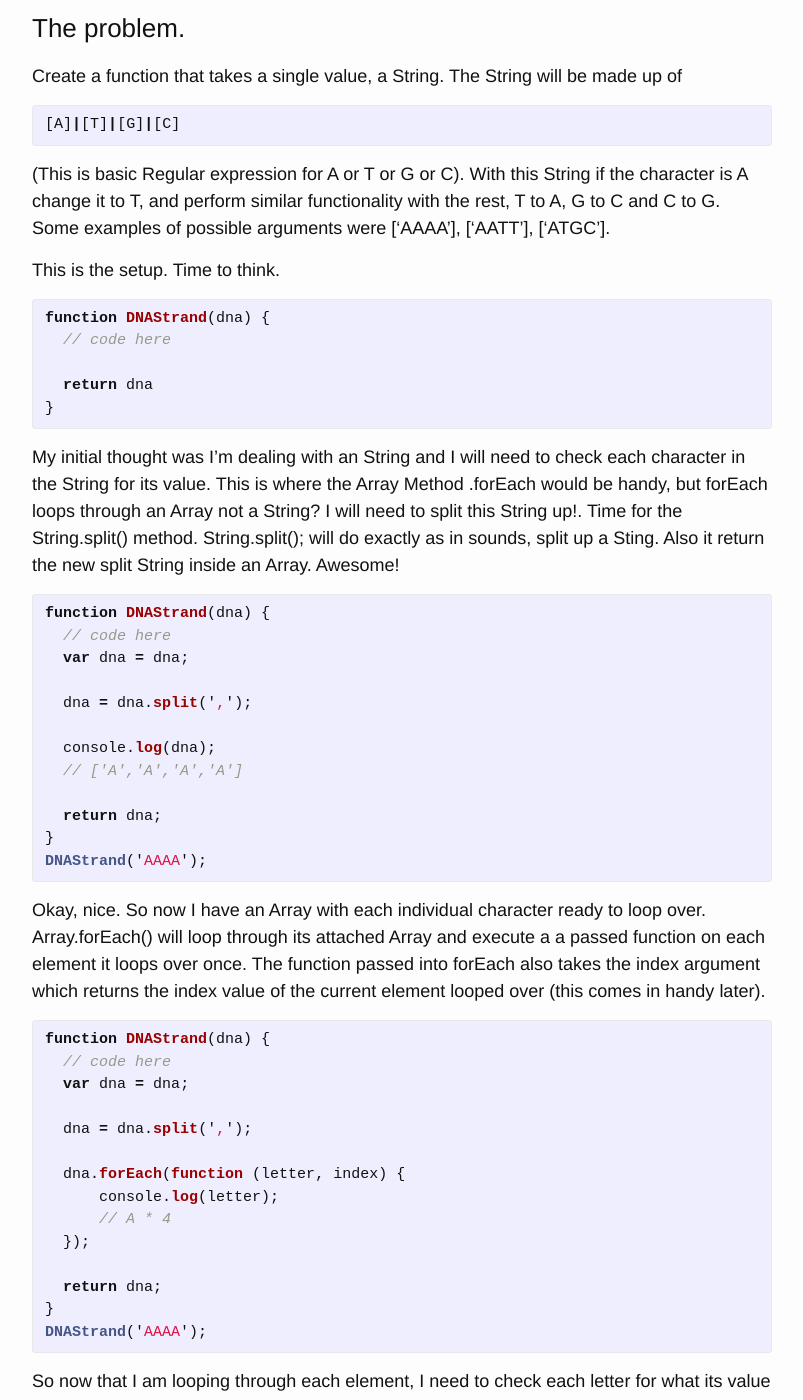
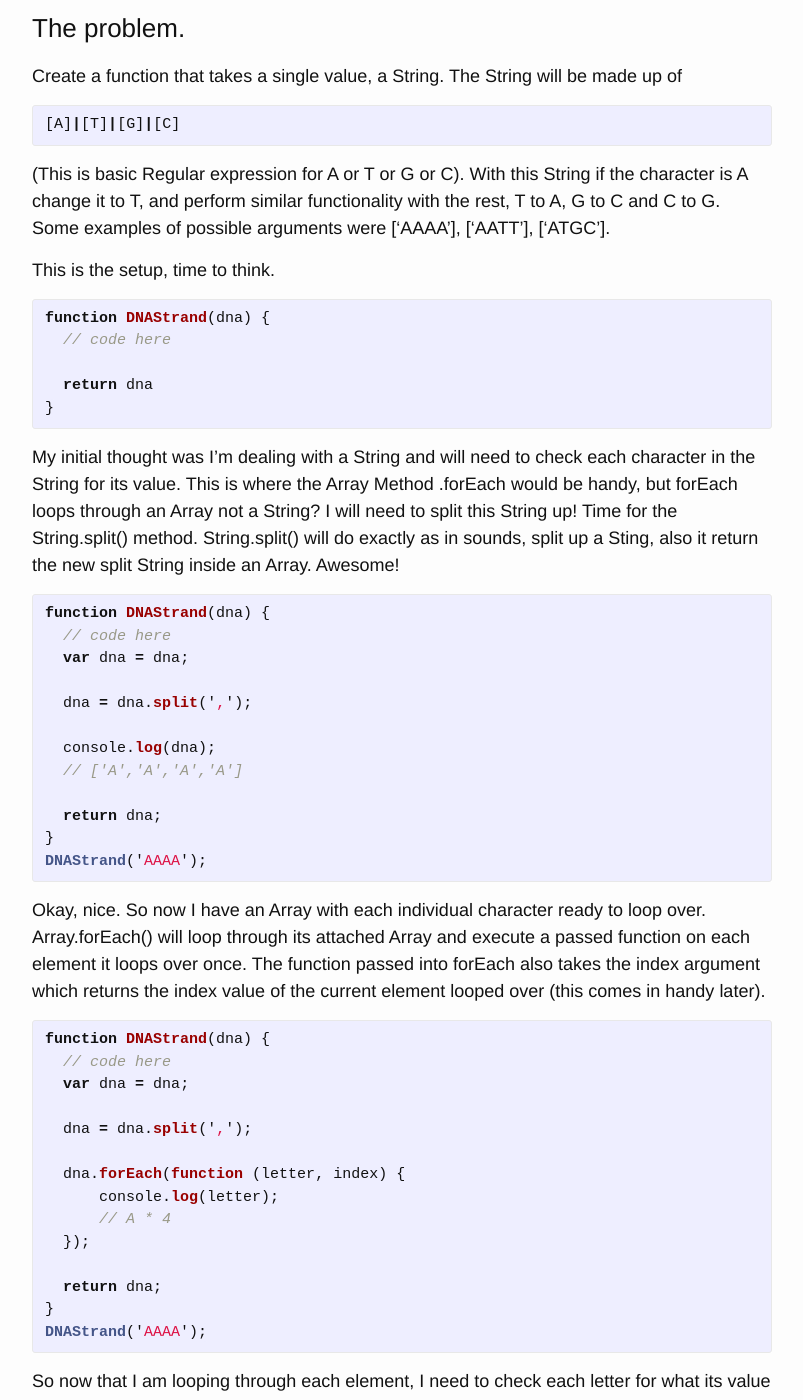
Before and after one commit to philipjc/old_philipjc, a Jekyll site: the page built from _posts/2015-08-02-JavaScript-Replacing-characters.markdown, in a window 1280 px wide and 1400 px high, scrolled down 500 px. Shown: the whole window, without its empty margins (238-1041 px from the left). Built offline with Jekyll 4.4.1, drawn with Linux system fonts in a browser that asks for light colours; comment, search, counter and statistics services are not loaded; some of the changed text lies outside the part shown.

```diff
--- a/_posts/2015-08-02-JavaScript-Replacing-characters.markdown
+++ b/_posts/2015-08-02-JavaScript-Replacing-characters.markdown
@@ -16,7 +16,7 @@ Create a function that takes a single value, a String. The String will be made u
 (This is basic Regular expression for A or T or G or C).
 With this String if the character is A change it to T, and perform similar functionality with the rest, T to A, G to C and C to G. Some examples of possible arguments were ['AAAA'], ['AATT'], ['ATGC'].
 
-This is the setup. Time to think.
+This is the setup, time to think.
 {%highlight js%}
 function DNAStrand(dna) {
   // code here
@@ -25,8 +25,7 @@ function DNAStrand(dna) {
 }
 {% endhighlight %}
 
-My initial thought was I'm dealing with an String and I will need to check each character in the String for its value. This is where the Array Method .forEach would be handy, but forEach loops through an Array not a String? I will need to split this String up!. Time for the String.split() method.
-String.split(); will do exactly as in sounds, split up a Sting. Also it return the new split String inside an Array. Awesome!
+My initial thought was I'm dealing with a String and will need to check each character in the String for its value. This is where the Array Method .forEach would be handy, but forEach loops through an Array not a String? I will need to split this String up! Time for the String.split() method. String.split() will do exactly as in sounds, split up a Sting, also it return the new split String inside an Array. Awesome!
 
 {%highlight js%}
 function DNAStrand(dna) {
@@ -44,7 +43,7 @@ DNAStrand('AAAA');
 {% endhighlight %}
 
 Okay, nice. So now I have an Array with each individual character ready to loop over.
-Array.forEach() will loop through its attached Array and execute a a passed function on each element it loops over once. The function passed into forEach also takes the index argument which returns the index value of the current element looped over (this comes in handy later).
+Array.forEach() will loop through its attached Array and execute a passed function on each element it loops over once. The function passed into forEach also takes the index argument which returns the index value of the current element looped over (this comes in handy later).
 
 {%highlight js%}
 function DNAStrand(dna) {
@@ -85,7 +84,7 @@ function DNAStrand(dna) {
 DNAStrand('AAAA');
 {% endhighlight %}
 
-This condition returns TRUE for each letter currently, so we should see the console log four times. If I were to pass a different String like 'AATT' we would only see two console logs.
+This condition currently returns TRUE for each letter, so we should see the console-log four times. If I were to pass a different String like 'AATT' we would only see two console-logs.
 
 Okay, so now I have an Array of characters and I'm checking each one. So I guess now I should change the character to be the desired value. At this point I read up on a fair few different methods, indexOf(), charAt(), replace() and searched some more. I decided to go for a procedural approach and wrote out some sudo code to help me think.
 
@@ -345,7 +344,7 @@ console.log(DNAStrand('ATTGC'));
 
 After multiple test cases my functions were working. I clicked run inside the [CodeWars] editor and passed all three test cases! I was super happy!
 Not only did I pass, but as I mentioned at the start I got see the better solutions.
-The result I took away from the experience was very satisfying, it was my solution and I worked it out and at the same time got to know better some JS Methods. I also understand the more experienced solution and have learned from it. Here it is.
+The result I took away from the experience was very satisfying, it was my solution and I worked it out, and at the same time got to know better some JS Methods. I also understand the more experienced solution and have learned from it, here it is.
 
 {% highlight js%}
 var pairs = {'A':'T','T':'A','C':'G','G':'C'};
@@ -357,7 +356,7 @@ function DNAStrand(dna){
 
 Return the result of a key value from an Object! So easy once you see it :)
 
-Well I hope you have enjoyed reading this experience of mine. Until next time!
+Well I hope you have enjoyed reading this experience of mine, until next time!
 
 All of these Methods are attached to their prototype Objects, Sting.prototype, Array.prototype.
 Thanks to the great website of [MDN] I have access to all of this knowledge and references to JavaScript.
```
Also changed, not shown: other parts of _posts/2015-08-02-JavaScript-Replacing-characters.markdown (+4 -4 lines).
